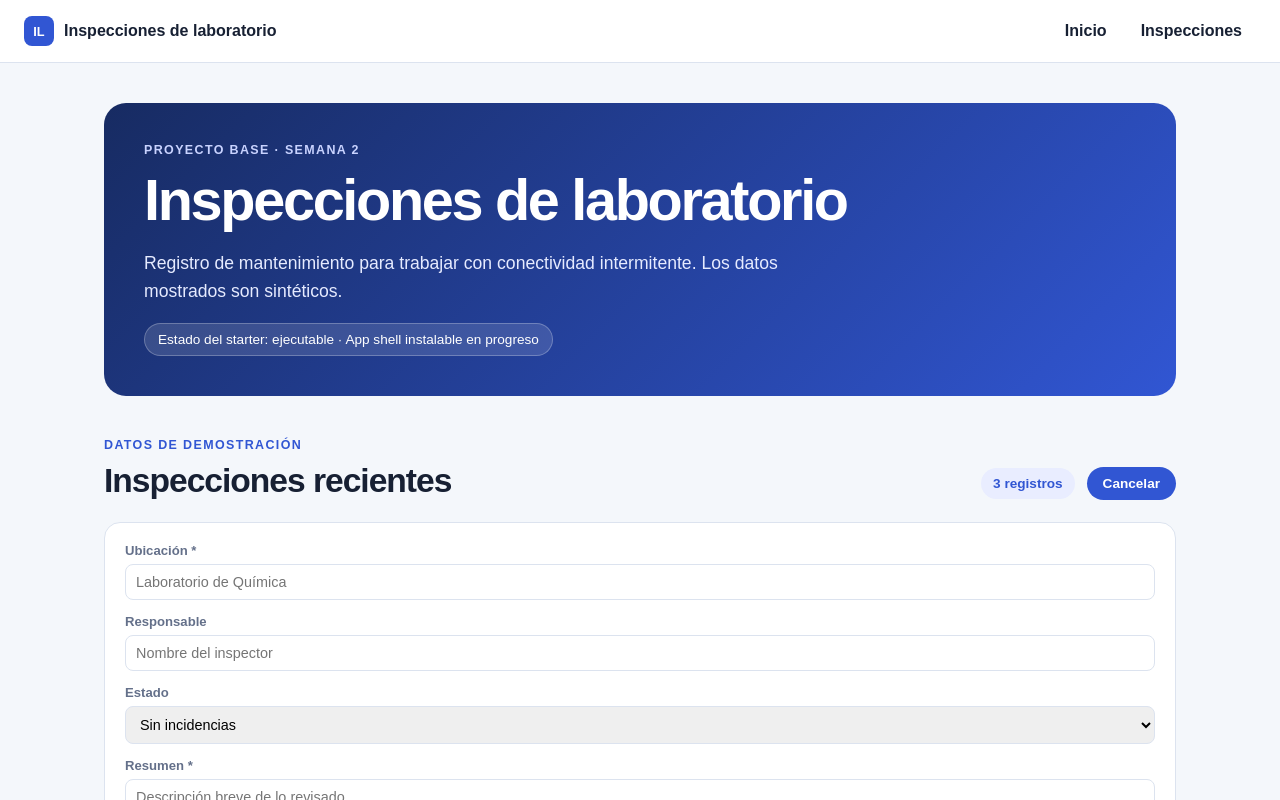
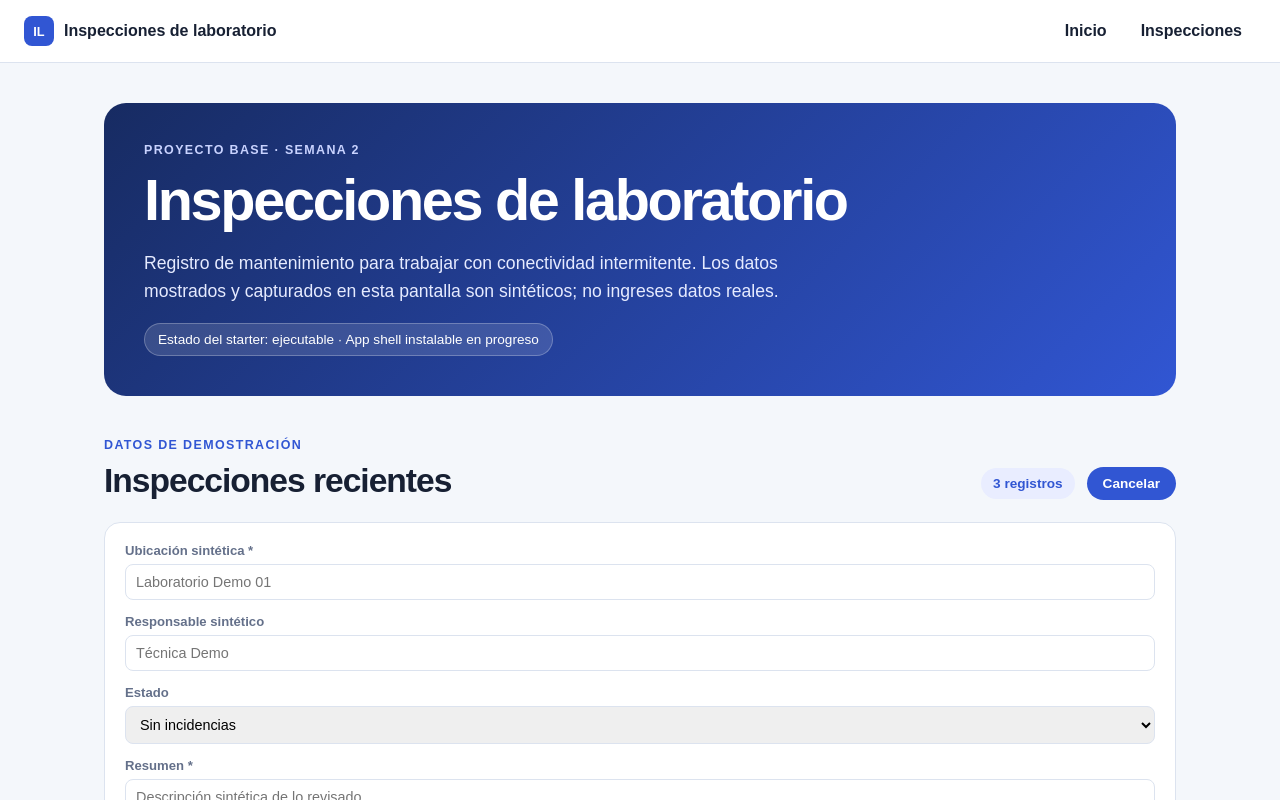
Before and after one commit to oma4r6464/pwa-inspecciones-sixto-lazaro-kevin-omar, a Next.js app: page / in a window 1280 px wide. Both pictures are taken after a click on the button "+ Agregar inspección". Shown: the top 800 px of the page. Built offline with nearby package versions, Linux system fonts and the light colour scheme.

Commit message:
Fortalece entregable PWA semana 2

```diff
--- a/src/app/layout.tsx
+++ b/src/app/layout.tsx
@@ -3,7 +3,8 @@ import "./globals.css";
 
 export const metadata: Metadata = {
   title: "Inspecciones de laboratorio",
-  description: "Proyecto base de Aplicaciones Web Progresivas",
+  description: "Shell instalable para inspecciones y mantenimiento de laboratorios con datos sinteticos.",
+  applicationName: "Inspecciones de laboratorio PWA",
   manifest: "/manifest.webmanifest",
   appleWebApp: {
     capable: true,
@@ -14,6 +15,9 @@ export const metadata: Metadata = {
 
 export const viewport: Viewport = {
   themeColor: "#005a9c",
+  colorScheme: "light",
+  width: "device-width",
+  initialScale: 1
 };
 
 export default function RootLayout({ children }: Readonly<{ children: React.ReactNode }>) {
--- a/src/app/page.tsx
+++ b/src/app/page.tsx
@@ -145,7 +145,7 @@ export default function HomePage() {
           <h1>Inspecciones de laboratorio</h1>
           <p className="lead">
             Registro de mantenimiento para trabajar con conectividad intermitente. Los datos
-            mostrados son sintéticos.
+            mostrados y capturados en esta pantalla son sintéticos; no ingreses datos reales.
           </p>
           <span className="status">
             Estado del starter: ejecutable · App shell instalable en progreso
@@ -183,23 +183,23 @@ export default function HomePage() {
           {showForm && (
             <form className="add-inspection-form" onSubmit={handleSubmit}>
               <div className="form-row">
-                <label htmlFor="location">Ubicación *</label>
+                <label htmlFor="location">Ubicación sintética *</label>
                 <input
                   id="location"
                   type="text"
                   value={form.location}
                   onChange={(e) => setForm({ ...form, location: e.target.value })}
-                  placeholder="Laboratorio de Química"
+                  placeholder="Laboratorio Demo 01"
                 />
               </div>
               <div className="form-row">
-                <label htmlFor="inspector">Responsable</label>
+                <label htmlFor="inspector">Responsable sintético</label>
                 <input
                   id="inspector"
                   type="text"
                   value={form.inspector}
                   onChange={(e) => setForm({ ...form, inspector: e.target.value })}
-                  placeholder="Nombre del inspector"
+                  placeholder="Técnica Demo"
                 />
               </div>
               <div className="form-row">
@@ -219,7 +219,7 @@ export default function HomePage() {
                   id="summary"
                   value={form.summary}
                   onChange={(e) => setForm({ ...form, summary: e.target.value })}
-                  placeholder="Descripción breve de lo revisado"
+                  placeholder="Descripción sintética de lo revisado"
                   rows={2}
                 />
               </div>
```
Also changed, not shown: public/manifest.webmanifest, 2 other files (tests, documents, lock files or other folders).
